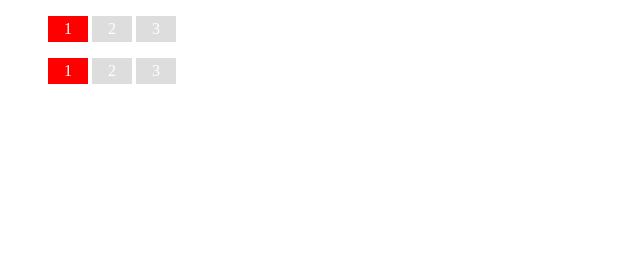
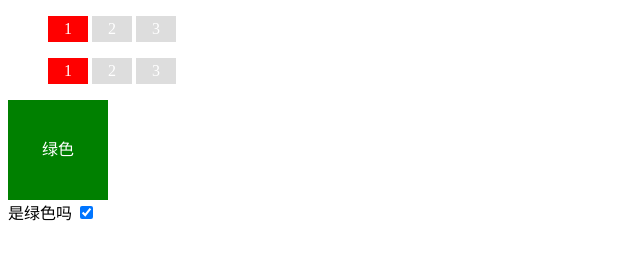
Before and after one commit to caoyafeng/angular-learn, a website: page directives/ng-class.html in a window 1280 px wide. Shown: the whole page, without its empty margins (0-640 px from the left). Drawn offline with Linux system fonts and the light colour scheme.

Commit message:
add ng-class use

```diff
--- a/directives/ng-class.html
+++ b/directives/ng-class.html
@@ -3,7 +3,7 @@
 
 <head>
     <meta charset="UTF-8">
-    <title>ng-init</title>
+    <title>ng-class</title>
     <style>
     li{
     	display: inline-block;
@@ -16,6 +16,19 @@
     }
     li.active{
     	background-color: #f00;
+    }
+    .red,.green{
+        width: 100px;
+        height: 100px;
+        line-height: 100px;
+        color: #fff;
+        text-align: center;
+    }
+    .red{
+        background-color: red;
+    }
+    .green{
+        background-color: green;
     }
     </style>
 </head>
@@ -32,6 +45,10 @@
     	<li class="{{getClass(2)}}" ng-click="click(2)">2</li>
     	<li class="{{getClass(3)}}" ng-click="click(3)">3</li>
     </ul>
+
+
+    <div ng-class="{'red':true, 'green':isGreen}"> {{isGreen ? '绿色' : '红色'}}</div>
+    是绿色吗 <input type="checkbox" ng-model="isGreen">
     <script src="../assets/vendor/angular.js"></script>
     <script>
     var app = angular.module("app", []);
@@ -49,6 +66,9 @@
     		return className;
     	};
 
+
+        $scope.isGreen = true;
+
     }]);
     </script>
 </body>
```
